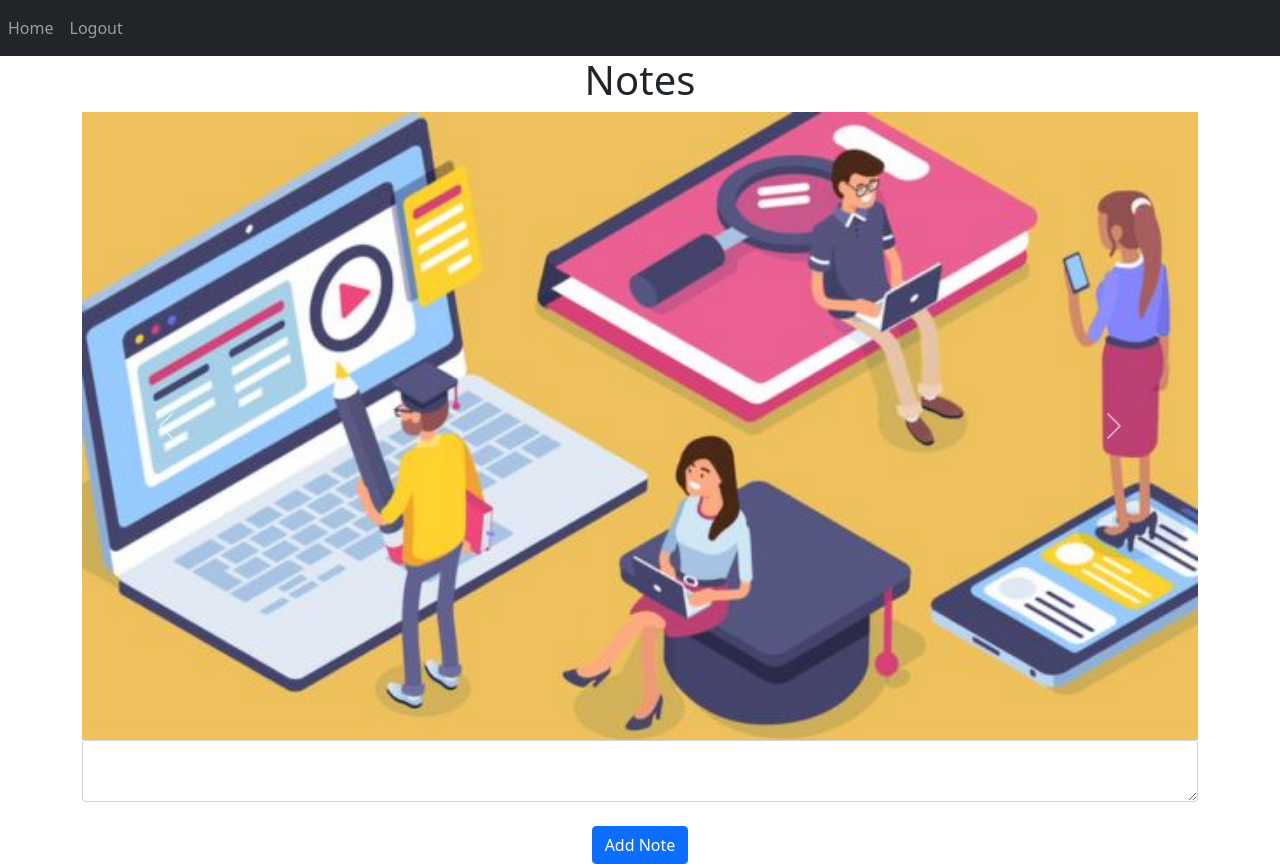
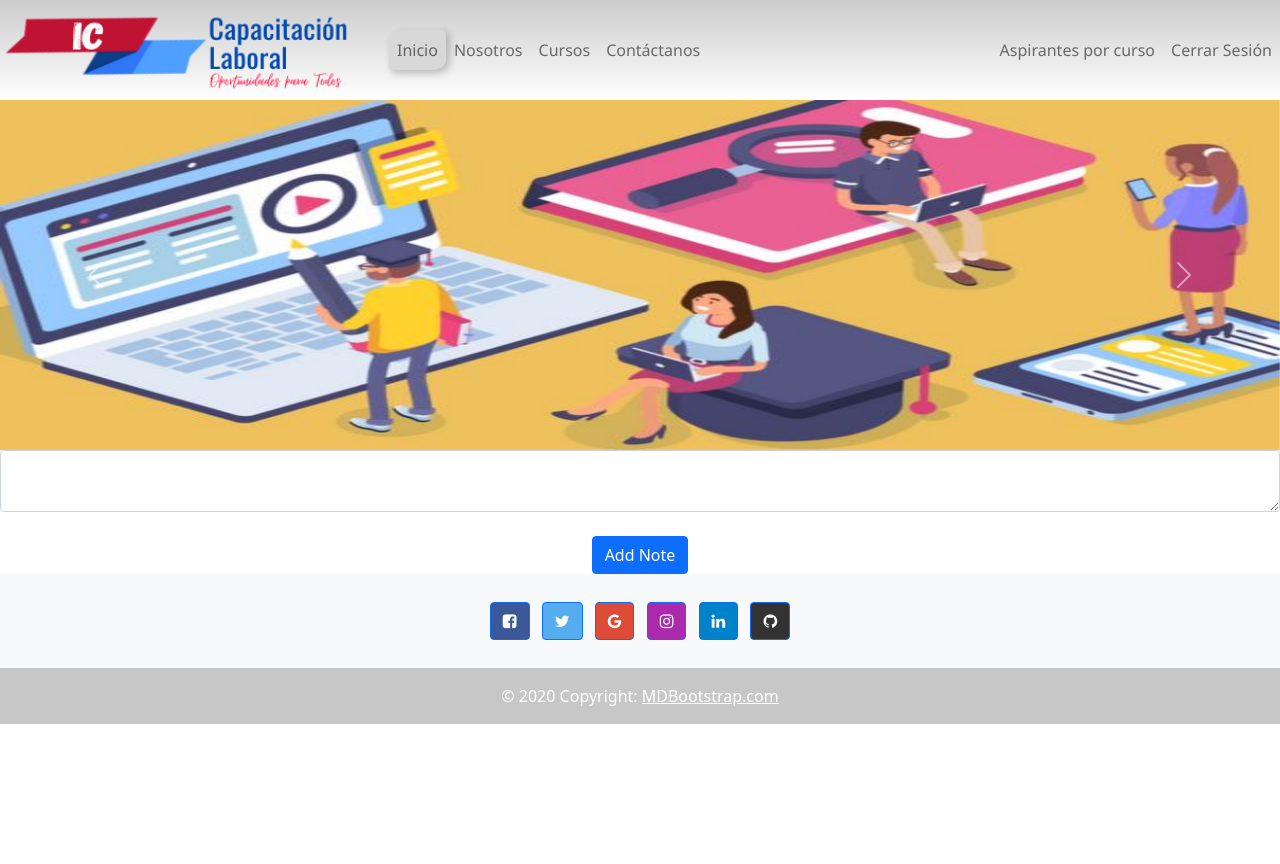
Before and after one commit to JoseSotoSanchez/Web-otec, a Flask app: page / in a window 1280 px wide. After the commit the page ends 724 px from the top, so only its background shows below. Run offline with Flask 2, Linux system fonts and the light colour scheme; the visitor is signed in with stand-in values (Sample User, id 1); data comes from the database, SQL or seed files in the repository; data that the repository does not hold is empty; some libraries are stand-ins or nearby versions.

Commit message:
navbar complete

```diff
--- a/website/__init__.py
+++ b/website/__init__.py
@@ -15,9 +15,11 @@ def create_app():
 
     from .views import views
     from .auth import auth
+    from .page import page
 
     app.register_blueprint(views, url_prefix='/')
     app.register_blueprint(auth, url_prefix='/')
+    app.register_blueprint(page, url_prefix='/')
 
     from .models import User, Note
 
--- /dev/null
+++ b/website/static/css/estilos.css
@@ -0,0 +1,26 @@
+#carouselImg{
+    height: 350px;
+  }
+
+  #navBarColor{
+     background: linear-gradient(to bottom, #cccccc 0%, #ffffff 100%);
+     height: 100px;
+     font-family: 'Segoe UI', Tahoma, Geneva, Verdana, sans-serif;
+     font-size: unset;
+   }
+
+  #logo{
+     width: 359px;
+     height: 93px;
+     margin-right: 30px;
+  }
+
+  .navbar-nav > .active > a {
+   color: aqua;
+   background-color: #d8d8d8;
+   border-radius: 25% 10%;
+   box-shadow: 3px 3px 7px 1px rgba(0, 0, 0, 0.2);
+ }
+ .nav-item > a:hover {
+   color: aqua;
+ }
--- a/website/static/index.js
+++ b/website/static/index.js
@@ -6,3 +6,17 @@ function deleteNote(noteId) {
     window.location.href = "/";
   });
 }
+
+$(document).ready(function() {
+  // show the alert
+  setTimeout(function() {
+      $(".alert").alert('close');
+  }, 4000);
+});
+
+
+
+$(document).ready(function() {
+  $('ul.navbar-nav > li').removeClass('active');
+  $('a[href="' + location.pathname + '"]').closest('li').addClass('active');
+});
--- /dev/null
+++ b/website/templates/aspirantes.html
@@ -0,0 +1,3 @@
+{% extends "base.html" %} {% block title %}Aspirantes{% endblock %} {% block content  %}
+<label for="email">Usuario</label>
+{% endblock %}
--- a/website/templates/base.html
+++ b/website/templates/base.html
@@ -1,5 +1,5 @@
 <!DOCTYPE html>
-<html>
+<html id="fondo">
   <head>
     <meta charset="utf-8" />
     <meta name="viewport" content="width=device-width, initial-scale=1" />
@@ -12,12 +12,15 @@
       href="https://stackpath.bootstrapcdn.com/font-awesome/4.7.0/css/font-awesome.min.css"
       crossorigin="anonymous"
     />
+    <link
+      rel="stylesheet"
+      href="static/css/estilos.css"
+      crossorigin="anonymous"
+    />
 
     <title>{% block title %}Home{% endblock %}</title>
-  </head>
-  <body>
 
-    <nav class="navbar navbar-expand-lg navbar-dark bg-dark">
+    <nav class="navbar navbar-expand-lg navbar-light" id="navBarColor">
       <button
         class="navbar-toggler"
         type="button"
@@ -26,36 +29,66 @@
       >
         <span class="navbar-toggler-icon"></span>
       </button>
+
       <div class="collapse navbar-collapse" id="navbar">
-        <div class="navbar-nav">
+        <img id="logo" src="static/imagenes/logo2.png" class="" alt="..."/>
+        <ul class="navbar-nav">
+          <li class="nav-item active">
+            <a class="nav-item nav-link" id="home" href="/">Inicio</a>
+          </li>
+          <li class="nav-item">
+            <a class="nav-item nav-link" id="home" href="/nosotros">Nosotros</a>
+          </li>
+          <li class="nav-item">
+            <a class="nav-item nav-link" id="cursos" href="/cursos">Cursos</a>
+          </li>
+          <li class="nav-item">
+            <a class="nav-item nav-link" id="sign-u" href="/sign-up">Contáctanos</a>
+          </li>
+        </ul>
+      </div>
+      <div class="collapse navbar-collapse" id="navbarNav">
+        <ul class="navbar-nav ms-auto">
           {% if user.is_authenticated %}
-          <a class="nav-item nav-link" id="home" href="/">Home</a>
-          <a class="nav-item nav-link" id="logout" href="/logout">Logout</a>
+          <li class="nav-item">
+            <a class="nav-item nav-link" id="home" href="/aspirantes">Aspirantes por curso</a>
+          </li>
+          <li class="nav-item">
+            <a class="nav-item nav-link" id="logout" href="/logout">Cerrar Sesión</a>
+          </li>
           {% else %}
-          <a class="nav-item nav-link" id="login" href="/login">Login</a>
-          <a class="nav-item nav-link" id="signUp" href="/sign-up">Sign Up</a>
+          <li class="nav-item">
+            <a class="nav-item nav-link float-end" id="login" href="/login">Entrar</a>
+          </li>
           {% endif %}
-        </div>
+        </ul>
       </div>
     </nav>
-
+  </head>
+  <body>
     {% with messages = get_flashed_messages(with_categories=true) %} {% if
     messages %} {% for category, message in messages %} {% if category ==
     'error' %}
     <div class="alert alert-danger alter-dismissable fade show" role="alert">
       {{ message }}
-      <button type="button" class="btn-close float-end" aria-label="Close" data-dismiss="alert">
+      <button type="button" class="btn-close float-end" aria-label="Close" data-bs-dismiss="alert">
       </button>
     </div>
+
     {% else %}
-    <div class="alert alert-success alter-dismissable fade show" role="alert">
-      {{ message }}
-      <button type="button" class="btn-close float-end" aria-label="Close" data-dismiss="alert">
+    <div class="alert alert-success alter-dismissable fade show in" role="alert">
+      <div class="center-v">
+        <svg xmlns="http://www.w3.org/2000/svg" width="16" height="16" fill="currentColor" class="bi bi-exclamation-triangle-fill me-2" viewBox="0 0 16 16">
+          <path d="M8.982 1.566a1.13 1.13 0 0 0-1.96 0L.165 13.233c-.457.778.091 1.767.98 1.767h13.713c.889 0 1.438-.99.98-1.767L8.982 1.566zM8 5c.535 0 .954.462.9.995l-.35 3.507a.552.552 0 0 1-1.1 0L7.1 5.995A.905.905 0 0 1 8 5zm.002 6a1 1 0 1 1 0 2 1 1 0 0 1 0-2z"/>
+        </svg>
+        {{ message }}
+      <button type="button" class="btn-close float-end" aria-label="Close" data-bs-dismiss="alert">
       </button>
+    </div>
     </div>
     {% endif %} {% endfor %} {% endif %} {% endwith %}
 
-    <div class="container">{% block content %} {% endblock %}</div>
+    <div>{% block content %} {% endblock %}</div>
     <script
       src="https://code.jquery.com/jquery-3.2.1.slim.min.js"
       integrity="sha384-KJ3o2DKtIkvYIK3UENzmM7KCkRr/rE9/Qpg6aAZGJwFDMVNA/GpGFF93hXpG5KkN"
@@ -76,4 +109,74 @@
       src="{{ url_for('static', filename='index.js') }}"
     ></script>
   </body>
+
+  <footer class="bg-light text-center text-white">
+    <!-- Grid container -->
+    <div class="container p-4 pb-0">
+      <!-- Section: Social media -->
+      <section class="mb-4">
+        <!-- Facebook -->
+        <a
+          class="btn btn-primary btn-floating m-1"
+          style="background-color: #3b5998;"
+          href="#!"
+          role="button"
+          ><i class="fab fa fa-facebook-square" aria-hidden="true"></i></i
+        ></a>
+
+        <!-- Twitter -->
+        <a
+          class="btn btn-primary btn-floating m-1"
+          style="background-color: #55acee;"
+          href="#!"
+          role="button"
+          ><i class="fab fa fa-twitter" aria-hidden="true"></i></i
+        ></a>
+
+        <!-- Google -->
+        <a
+          class="btn btn-primary btn-floating m-1"
+          style="background-color: #dd4b39;"
+          href="#!"
+          role="button"
+          ><i class="fab fa fa-google" aria-hidden="true"></i></i
+        ></a>
+
+        <!-- Instagram -->
+        <a
+          class="btn btn-primary btn-floating m-1"
+          style="background-color: #ac2bac;"
+          href="#!"
+          role="button"
+          ><i class="fab fa fa-instagram"></i
+        ></a>
+
+        <!-- Linkedin -->
+        <a
+          class="btn btn-primary btn-floating m-1"
+          style="background-color: #0082ca;"
+          href="#!"
+          role="button"
+          ><i class="fab fa fa-linkedin"></i
+        ></a>
+        <!-- Github -->
+        <a
+          class="btn btn-primary btn-floating m-1"
+          style="background-color: #333333;"
+          href="#!"
+          role="button"
+          ><i class="fab fa fa-github"></i
+        ></a>
+      </section>
+      <!-- Section: Social media -->
+    </div>
+    <!-- Grid container -->
+
+    <!-- Copyright -->
+    <div class="text-center p-3" style="background-color: rgba(0, 0, 0, 0.2);">
+      © 2020 Copyright:
+      <a class="text-white" href="https://mdbootstrap.com/">MDBootstrap.com</a>
+    </div>
+    <!-- Copyright -->
+  </footer>
 </html>
--- /dev/null
+++ b/website/templates/cursos.html
@@ -0,0 +1,4 @@
+{% extends "base.html" %} {% block title %}Cursos{% endblock %} {% block content  %}
+<label for="email">Usuario</label>
+
+{% endblock %}
--- a/website/templates/home.html
+++ b/website/templates/home.html
@@ -1,16 +1,14 @@
-{% extends "base.html" %} {% block title %}Home{% endblock %} {% block content
-%}
-<h1 align="center">Notes</h1>
+{% extends "base.html" %} {% block title %}Home{% endblock %} {% block content  %}
 <div id="carouselExampleControls" class="carousel slide" data-bs-ride="carousel">
   <div class="carousel-inner">
     <div class="carousel-item active">
-      <img src="static/imagen1.png" class="d-block w-100" alt="...">
+      <img id="carouselImg" src="static/imagenes/imagen1.png" class="d-block w-100" alt="...">
     </div>
     <div class="carousel-item">
-      <img src="static/imagen2.jpg" class="d-block w-100" alt="...">
+      <img id="carouselImg" src="static/imagenes/imagen2.jpg" class="d-block w-100" alt="...">
     </div>
     <div class="carousel-item">
-      <img src="static/imagen3.jpg" class="d-block w-100" alt="...">
+      <img id="carouselImg" src="static/imagenes/imagen3.jpg" class="d-block w-100" alt="...">
     </div>
   </div>
   <button class="carousel-control-prev" type="button" data-bs-target="#carouselExampleControls" data-bs-slide="prev">
--- /dev/null
+++ b/website/templates/nosotros.html
@@ -0,0 +1,3 @@
+{% extends "base.html" %} {% block title %}Nosotros{% endblock %} {% block content  %}
+<label for="email">Usuario</label>
+{% endblock %}
```
Also changed, not shown: website/page.py (added, +65 -0 lines), website/templates/login.html (+4 -4 lines), website/auth.py (line endings or trailing spaces), website/static/imagenes/imagen1.png (renamed from website/static/imagen1.png), website/static/imagenes/imagen2.jpg (renamed from website/static/imagen2.jpg), website/static/imagenes/imagen3.jpg (renamed from website/static/imagen3.jpg), website/static/imagenes/imagen4.png (renamed from website/static/imagen4.png), website/static/imagenes/logo.png (added), website/static/imagenes/logo1.png (added), website/static/imagenes/logo2.png (added).
